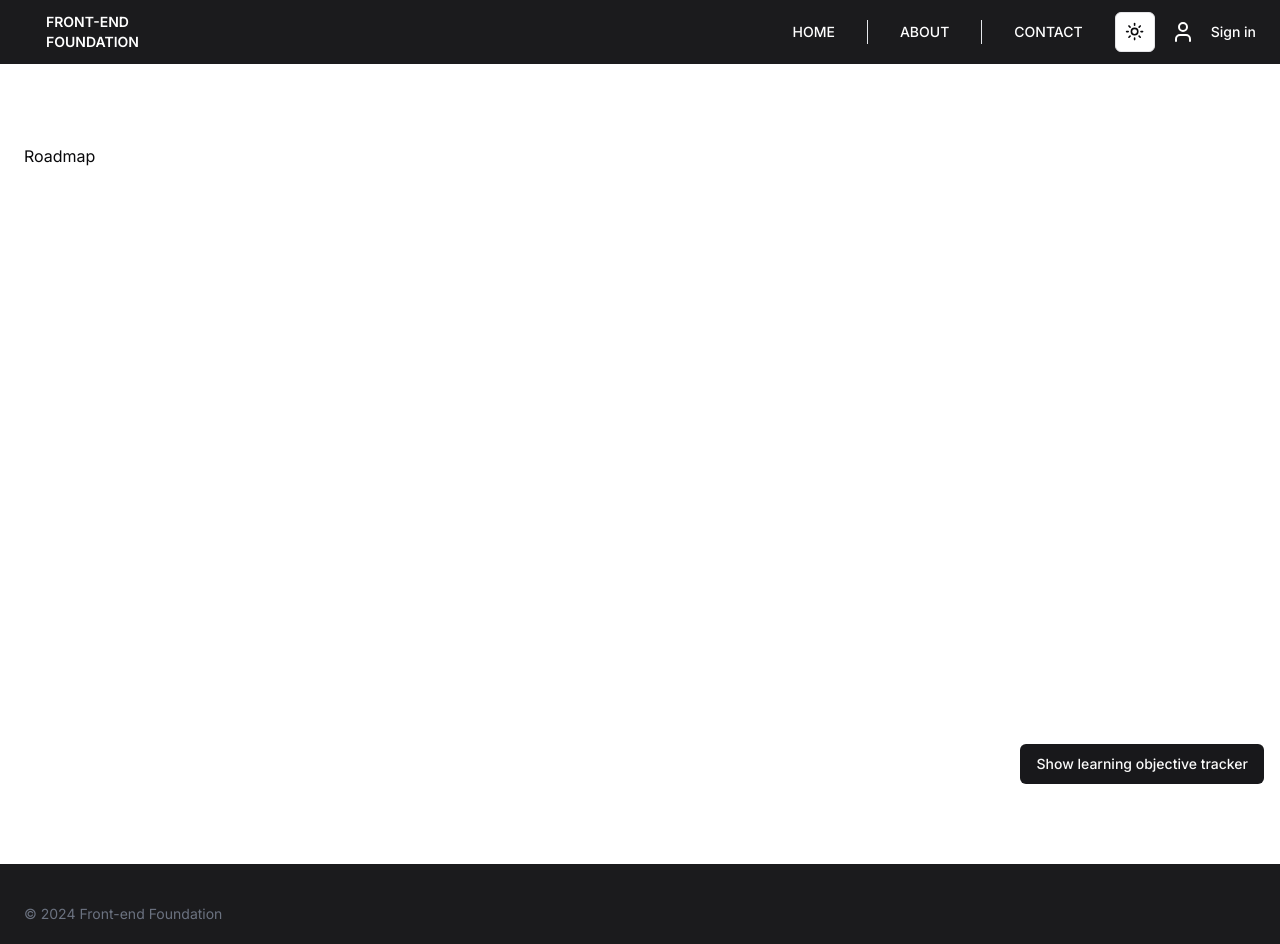
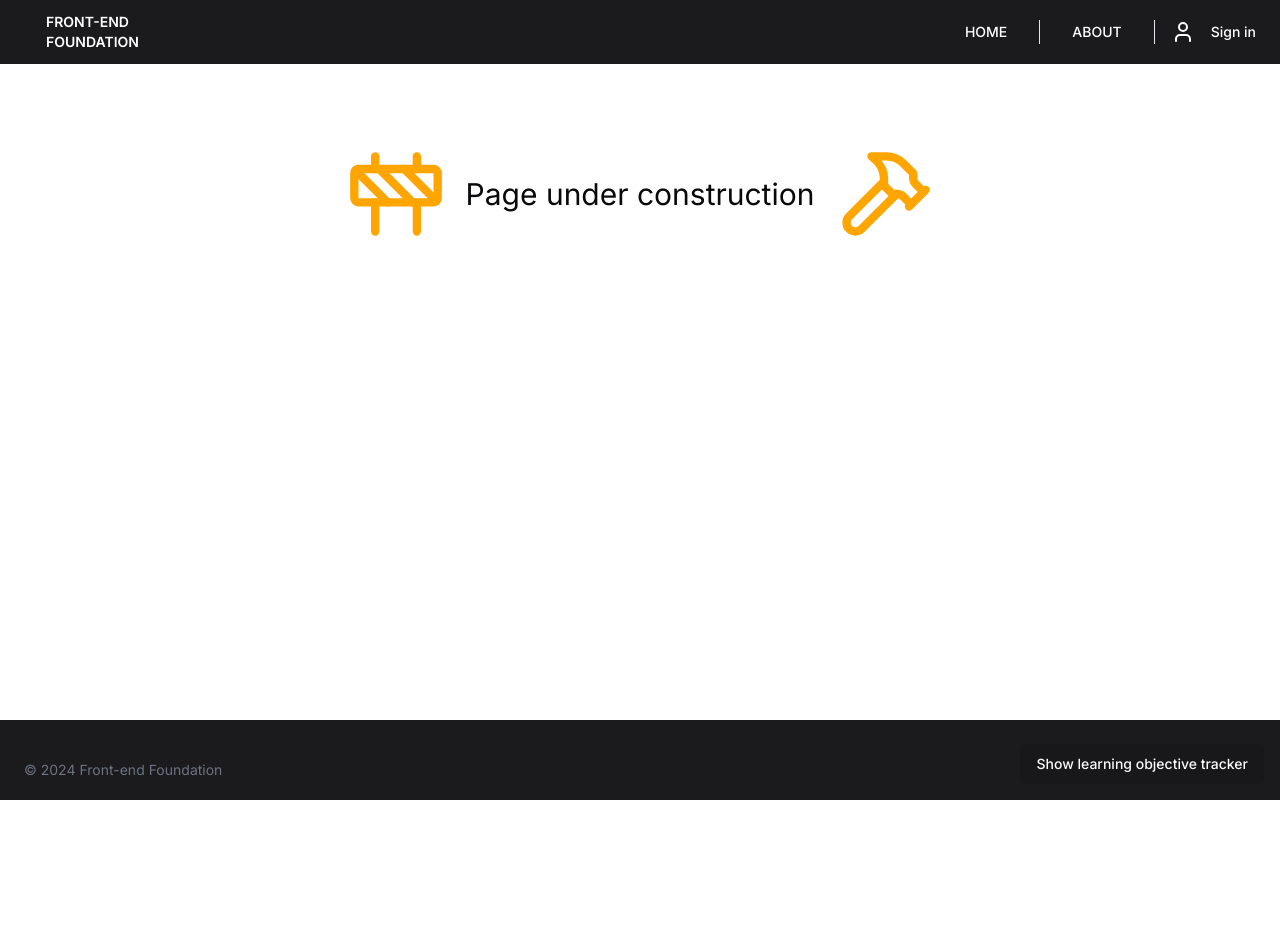
Before and after one commit to marcelotc/front-end-foundation, a Next.js app: page /roadmap in a window 1280 px wide. After the commit the page ends 800 px from the top, so only its background shows below. Built offline with nearby package versions, Linux system fonts and the light colour scheme; no server answers; what tailwindcss-animated would draw is missing.

Commit message:
added under construction pages

```diff
--- /dev/null
+++ b/src/app/about/page.tsx
@@ -0,0 +1,36 @@
+import { Typography } from "@/components/ui/typography";
+
+export default function About() {
+    return (
+        <section className="flex flex-col h-full">
+            <main className="flex-1 px-4 md:px-6 mt-32">
+                <Typography variant="h2" className="mb-4">About</Typography>
+
+                <Typography className="mb-8">
+                    Welcome to <b>Front-end Foundation</b>, dedicated to establishing strong foundations in front-end development through <b>HTML</b>, <b>CSS</b>, and <b>JavaScript</b>. The mission is to empower learners of all levels with structured resources and tools, helping them master these essential technologies effectively.
+                </Typography>
+
+                <Typography variant="h3" className="mb-4">What's Offered</Typography>
+
+                <ul className="list-disc list-inside mb-8">
+                    <li>
+                        <b>Define Your Learning Path Calendar:</b> Tailor your learning journey with an interactive calendar, designed to help set achievable goals and track progress.
+                    </li>
+                    <li>
+                        <b>Quizzes:</b> Test knowledge and reinforce understanding with regularly updated quizzes covering key concepts in HTML, CSS, and JavaScript.
+                    </li>
+                    <li>
+                        <b>Road Map of Technologies:</b> Navigate through a curated roadmap, guiding from beginner to advanced topics in front-end development.
+                    </li>
+                    <li>
+                        <b>Progress Tracking:</b>  Stay motivated and monitor growth with built-in progress tracking tool, allowing to see how far you've come and where headed.
+                    </li>
+                </ul>
+
+                <Typography>
+                    Whether just starting or looking to deepen expertise, <b>Front-end Foundation</b> is here to support every step of the learning journey.
+                </Typography>
+            </main>
+        </section>
+    );
+}
--- a/src/app/learning/path/page.tsx
+++ b/src/app/learning/path/page.tsx
@@ -1,10 +1,18 @@
+import { Typography } from "@/components/ui/typography"
+import { Construction, Hammer } from 'lucide-react'
 
-export default function Quiz() {
+export default function Path() {
 
     return (
-        <section className="flex flex-col min-h-[100dvh]">
+        <section className="flex flex-col h-full">
             <main className="flex-1 px-4 md:px-6 mt-20">
-                Path
+                <div className='flex items-center justify-center gap-5'>
+                <Construction color='#ffA500' size={100} />
+                <Typography variant="extra3LargeText" as="h1">
+                    Page under construction
+                </Typography>
+                <Hammer color='#ffA500' size={100} />
+                </div>
             </main>
         </section>
     );
--- a/src/app/learning/progress/page.tsx
+++ b/src/app/learning/progress/page.tsx
@@ -1,9 +1,18 @@
+import { Typography } from "@/components/ui/typography"
+import { Construction, Hammer } from 'lucide-react'
 import ProgressCards from './components/progress-cards'
 
 export default function Progress() {
 
     return (
         <section className="flex flex-col min-h-[100dvh]">
+                <div className='flex items-center justify-center gap-5'>
+                <Construction color='#ffA500' size={100} />
+                <Typography variant="extra3LargeText" as="h1">
+                    Page under construction
+                </Typography>
+                <Hammer color='#ffA500' size={100} />
+                </div>
             <ProgressCards />
         </section>
     );
--- a/src/app/quiz/page.tsx
+++ b/src/app/quiz/page.tsx
@@ -1,10 +1,18 @@
+import { Typography } from "@/components/ui/typography"
+import { Construction, Hammer } from 'lucide-react'
 
 export default function Quiz() {
 
     return (
-        <section className="flex flex-col min-h-[100dvh]">
+        <section className="flex flex-col h-full">
             <main className="flex-1 px-4 md:px-6 mt-20">
-                Quiz
+                <div className='flex items-center justify-center gap-5'>
+                <Construction color='#ffA500' size={100} />
+                <Typography variant="extra3LargeText" as="h1">
+                    Page under construction
+                </Typography>
+                <Hammer color='#ffA500' size={100} />
+                </div>
             </main>
         </section>
     );
--- a/src/app/roadmap/page.tsx
+++ b/src/app/roadmap/page.tsx
@@ -1,10 +1,18 @@
+import { Typography } from "@/components/ui/typography"
+import { Construction, Hammer } from 'lucide-react'
 
 export default function Roadmap() {
 
     return (
-        <section className="flex flex-col min-h-[100dvh]">
+        <section className="flex flex-col h-full">
             <main className="flex-1 px-4 md:px-6 mt-20">
-                Roadmap
+                <div className='flex items-center justify-center gap-5'>
+                <Construction color='#ffA500' size={100} />
+                <Typography variant="extra3LargeText" as="h1">
+                    Page under construction
+                </Typography>
+                <Hammer color='#ffA500' size={100} />
+                </div>
             </main>
         </section>
     );
--- a/src/components/main-header.tsx
+++ b/src/components/main-header.tsx
@@ -6,11 +6,11 @@ import { Typography } from "@/components/ui/typography"
 import { Button } from "@/components/ui/button"
 import { SheetTrigger, SheetContent, Sheet } from "@/components/ui/sheet"
 import { DropdownMenuTrigger, DropdownMenuLabel, DropdownMenuSeparator, DropdownMenuItem, DropdownMenuContent, DropdownMenu } from "@/components/ui/dropdown-menu"
-import ModeToggle from "@/components/mode-toggle"
+//import ModeToggle from "@/components/mode-toggle"
 import { CircleUserRound, Menu, User, LogOut } from "lucide-react"
 
 export default function MainHeader() {
-    const { isLoaded, isSignedIn, user } = useUser();
+    const { isSignedIn, user } = useUser();
 
     return (
         <header className="flex h-16 w-full py-6 items-center justify-between pr-4 md:pr-6 bg-[#1b1b1d] z-10">
@@ -45,12 +45,6 @@ export default function MainHeader() {
                                 href="/About"
                             >
                                 About
-                            </Link>
-                            <Link
-                                className="flex items-center gap-2 text-sm font-medium transition-colors hover:text-gray-900 dark:hover:text-gray-50"
-                                href="/Contact"
-                            >
-                                Contact
                             </Link>
                         </div>
                     </SheetContent>
@@ -91,15 +85,7 @@ export default function MainHeader() {
                     </Typography>
                 </Link>
                 <div className="h-6 w-px bg-gray-200 dark:bg-gray-700" />
-                <Link
-                    className="flex items-center gap-2 px-4 py-2 text-sm font-medium transition-colors hover:text-gray-900 dark:hover:text-gray-50"
-                    href="/contact"
-                >
-                    <Typography variant="p" as="h1" className="text-white">
-                        CONTACT
-                    </Typography>
-                </Link>
-                <ModeToggle />
+                {/*<ModeToggle />*/}
                 {isSignedIn ? (
                     <div className="flex justify-center items-center gap-4">
                         <Typography variant="p" as="h1" className="text-white">
```
